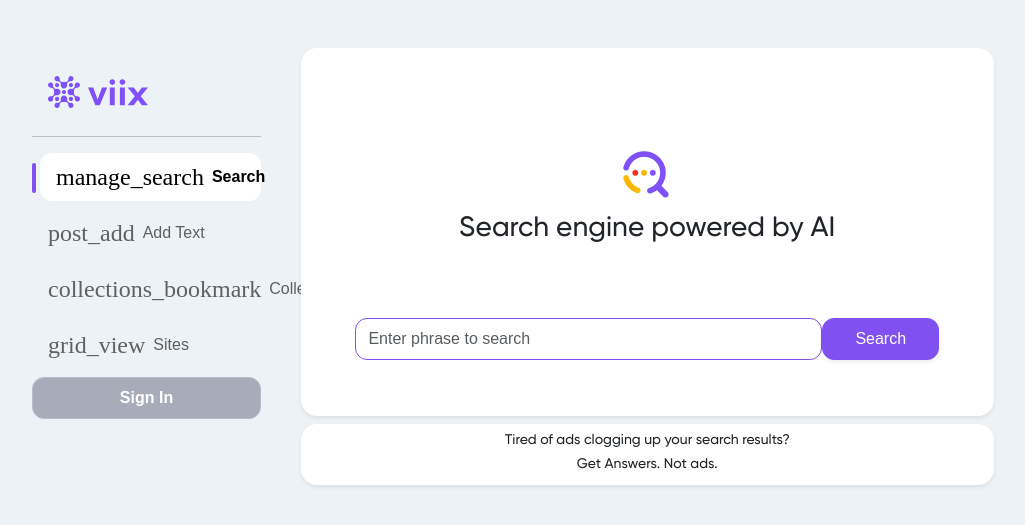
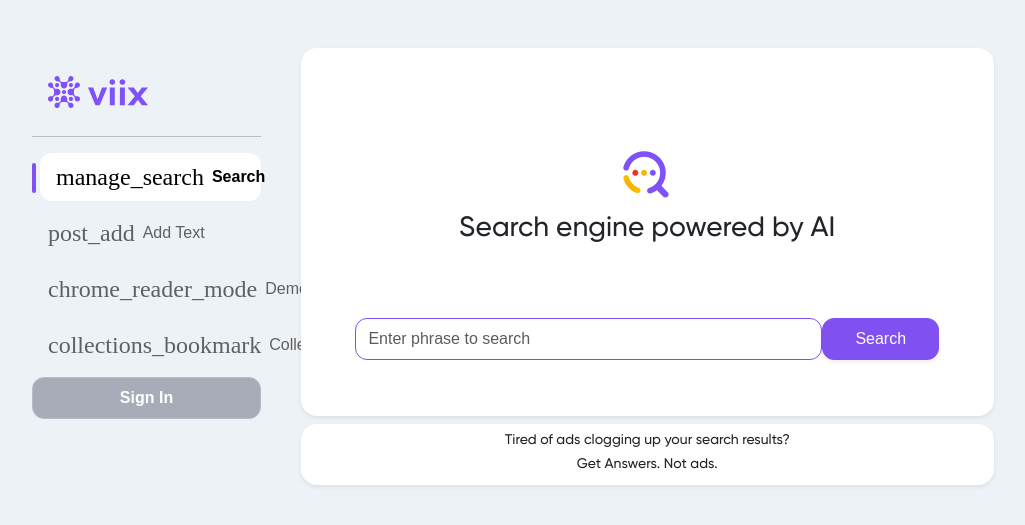
Before and after one commit to diixo/viix-ai, a Django app: page / in a window 1280 px wide. Shown: the top 525 px of the page, without its empty margins (66-1091 px from the left). Run offline with Django 5.2, Linux system fonts and the light colour scheme; some libraries are stand-ins or nearby versions; some web fonts are replaced.

Commit message:
base.html: fix menu icons

```diff
--- a/core/app_main/templates/app_main/base.html
+++ b/core/app_main/templates/app_main/base.html
@@ -75,15 +75,15 @@
                                 </li>
                                 -->
                                 <li class="nav-item pb-2">
+                                    <a href="" class="nav-link">
+                                        <span class="material-icons">chrome_reader_mode</span>
+                                        Demo
+                                    </a>
+                                </li>
+                                <li class="nav-item pb-2">
                                     <a href="{% url 'app_main:demo-fonts' %}" class="nav-link">
                                         <span class="material-icons">collections_bookmark</span>
                                         Collection
-                                    </a>
-                                </li>
-                                <li class="nav-item pb-2">
-                                    <a href="" class="nav-link">
-                                        <span class="material-icons">grid_view</span>
-                                        Sites
                                     </a>
                                 </li>
                             </ul>
```
